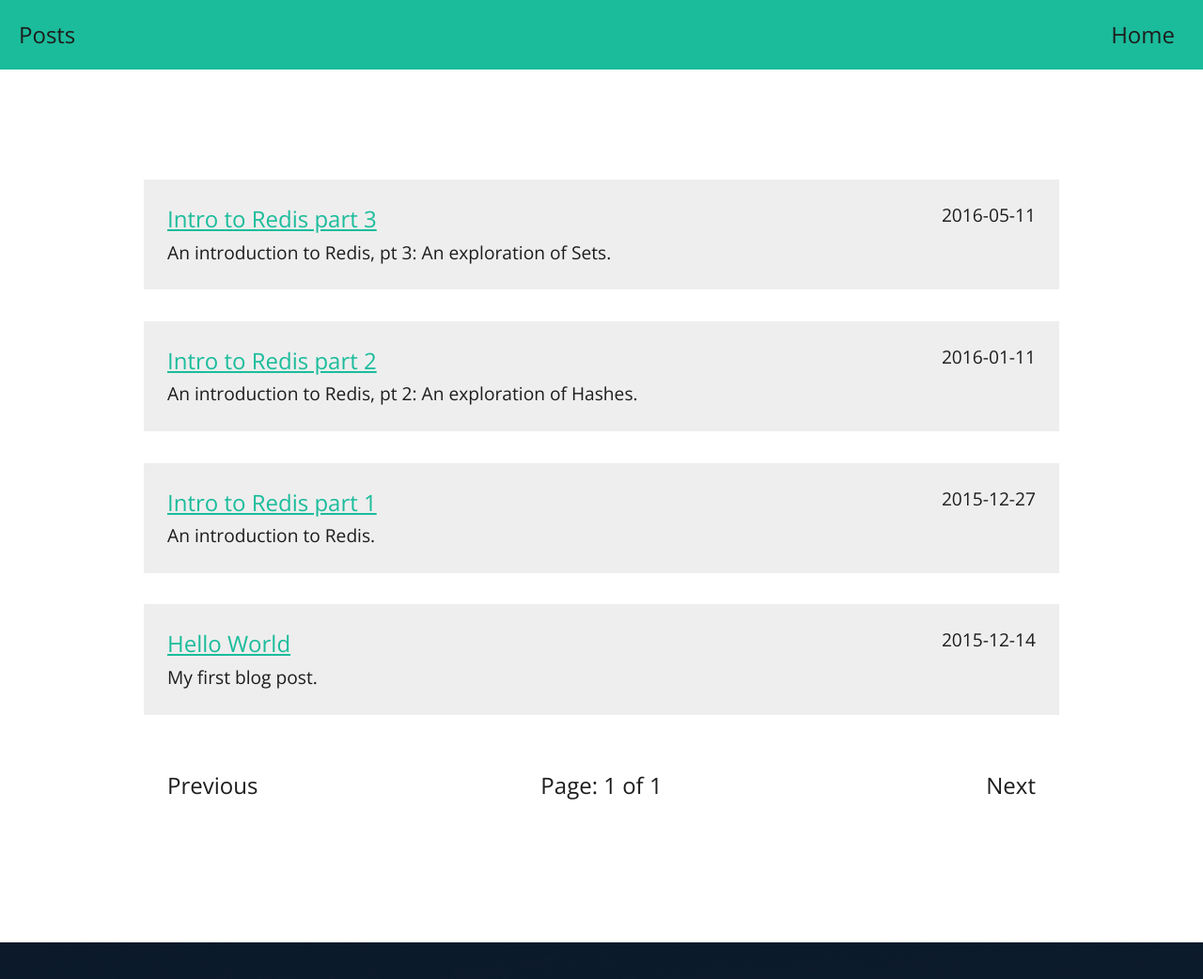
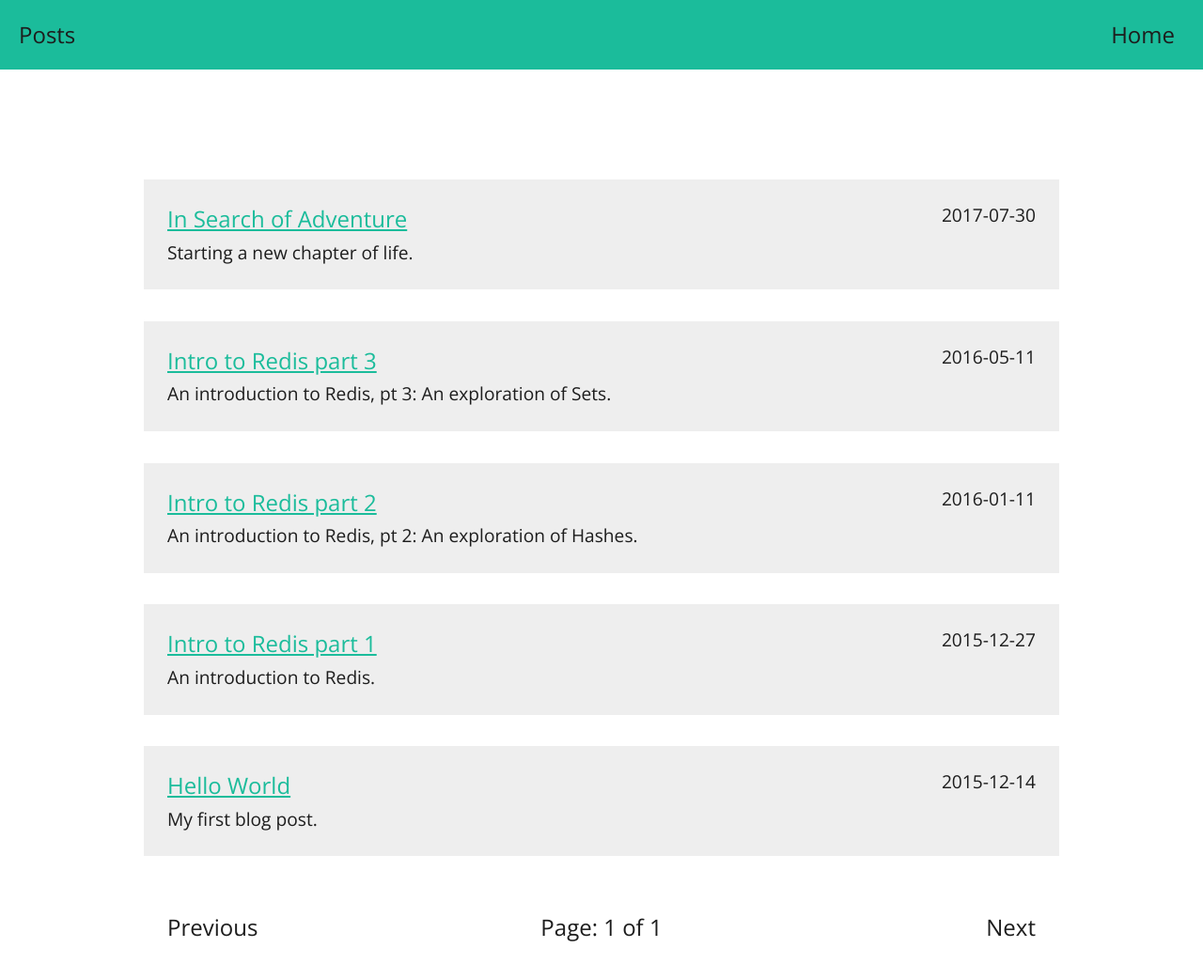
Before and after one commit to zackurben/zackurben.github.io, a Jekyll site: the page built from blog/index.html, in a window 1280 px wide and 1154 px high. Shown: the top 1042 px of the window at 94% size. Built offline with Jekyll 4.4.1, drawn with Linux system fonts in a browser that asks for light colours; nearby versions of some CDN libraries; the list of posts is cut into pages by our own code.

Commit message:
Adding new blog post.

```diff
--- /dev/null
+++ b/blog/_posts/2017-07-30-in-search-of-adventure.md
@@ -0,0 +1,47 @@
+---
+title: "In Search of Adventure"
+displayDate: "2017-07-30"
+summary: "Starting a new chapter of life."
+tags:
+---
+<small class="left">
+{{ page.displayDate }}
+</small>
+<br><br>
+
+## {{ page.title }}
+{{ page.summary }}
+
+---
+
+Hello old friends. It feels like it has been a long time since I last posted here. I don't have a good reason for that, other than I didn't want to. I started to fall victim to **burnout**. I dislike using buzzwords and popular terms like that, but it's hard to ignore after standing too close to the fire for too long. This isn't another article over how to avoid it, but rather a public acknowledgement of my personal *failure* and how I am overcoming it. This blog was created for the following simple goal:
+
+> "The point of this blog is to give back to the interwebz, because I have benefited greatly from freely available content." @ [Hello World](/blog/hello-world/)
+
+I started this by writing my Redis posts, which got way better receptivity than expected by far, but I soon stopped. It got difficult ending my long days with additional work, which was remarkably similar to my everyday work load, thus making my long days even longer. My main issue is the fact that my most enjoyable hobby is programming itself, so it always *feel* like I am working due to the fact that I'm usually programming. To combat this, I've:
+
+ 1. Changed my tinkering habits to only use tech that I don't use at work
+ 2. Expanded my hobbies with old and new ones
+
+Nowadays, I try and do 3D modeling, non-tech reading, learning to play the piano, and some video games!
+
+<br>
+
+I feel like I'm on a better path now. Since hitting the apex of burnout, I've switched jobs and started focusing on my hobbies. That coupled with less emphasis on MEAN Stack tinkering, outside of work, has helped rejuvenate my mind without requiring a drastic vacation or recovery period.
+
+<br>
+
+If you feel the same, I encourage you to make a positive change. Pick up a book, or force yourself to rekindle an old hobby (I had to **force** myself to play video games again, because it wasn't fun. Thankfully I'm enjoying it again).
+
+<br>
+
+### Conclusion
+---
+As stated earlier, the aim of this post was to acknowledge my absence. I hope to be writing tech posts soon enough again!
+
+<br>
+I hope someone found this post helpful, and as always feel free to reach out to me on
+[Twitter]({{ site.twitter_profile }}) and suggest new topics for me to cover!
+
+&minus; Zack
+<br>
--- a/blog/index.html
+++ b/blog/index.html
@@ -5,7 +5,7 @@
 <div class="row">
   <div class="col-12 blog-list-item">
     <a href="{{ post.url }}" class="pull-left">{{ post.title }}</a><small class="pull-right blog-date">{{ post.displayDate || post.date }}</small>
-    {% if !!post.summary %}<br><small class="blog-summary">{{ post.summary }}</small><br>{% endif %}
+    {% if post.summary %}<br><small class="blog-summary">{{ post.summary }}</small><br>{% endif %}
   </div>
 </div><br>
 {% endfor %}
```
